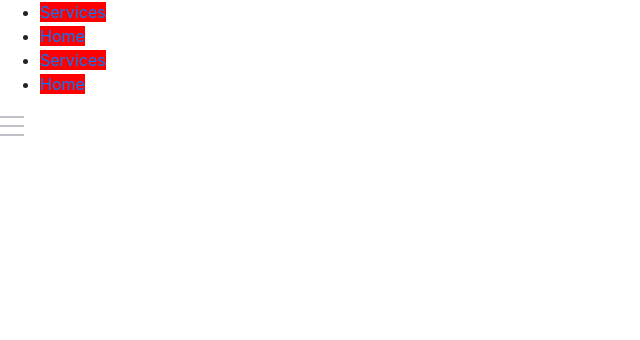
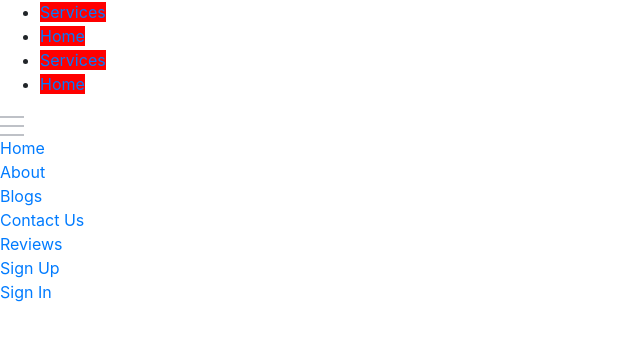
Before and after one commit to imranhsayed/react-mmenu, a React app: page / in a window 1280 px wide. Shown: the top 340 px of the page, without its empty margins (0-640 px from the left). Built offline with nearby package versions, Linux system fonts and the light colour scheme.

Commit message:
Add child props in menu items

```diff
--- a/src/components/MobileMenu.js
+++ b/src/components/MobileMenu.js
@@ -10,7 +10,7 @@ class MobileMenu extends React.Component {
 				{ children.length && (
 					<React.Fragment>
 						<BurgerIcon/>
-						<Sidebar data={children}/>
+						<Sidebar menuData={children}/>
 					</React.Fragment>
 				) }
 			</React.Fragment>
--- a/src/components/elements/Sidebar.js
+++ b/src/components/elements/Sidebar.js
@@ -4,13 +4,21 @@ class Sidebar extends React.Component {
 
 	render() {
 
-		const { data } = this.props;
-
-		console.warn( 'children', data );
+		const { menuData } = this.props;
 
 		return (
 			<div className="rmm-sidebar-container">
-
+				{ menuData.length && (
+					<ul className="rmm-mobile-menu-lists">
+						{ menuData.map( item => (
+							<li key={item.props.children} className="rmm-mobile-menu-list">
+								<a href={item.props.href} className="rmm-mobil-menu-link">
+									{ item.props.children }
+								</a>
+							</li>
+						) ) }
+					</ul>
+				) }
 			</div>
 		);
 	}
```
